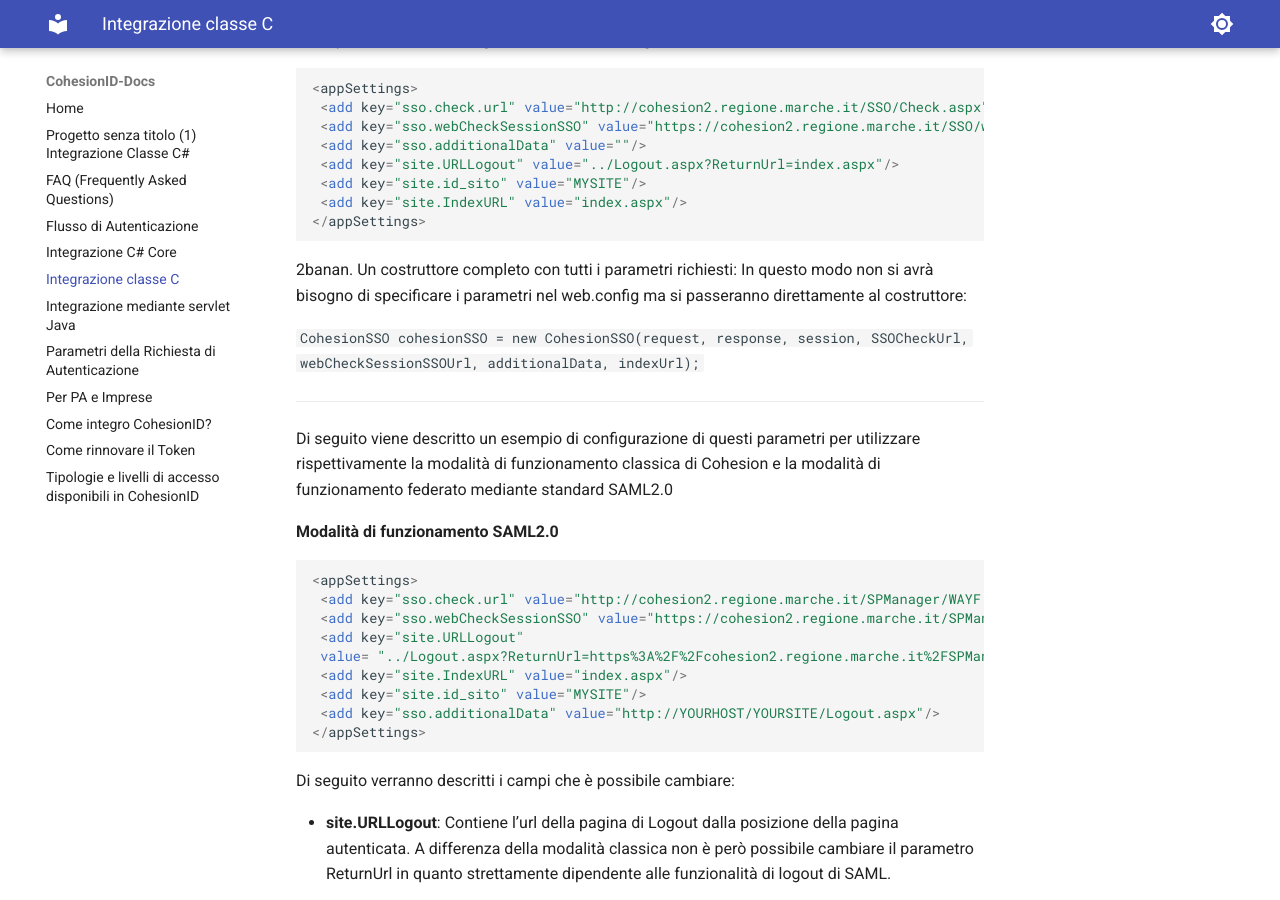
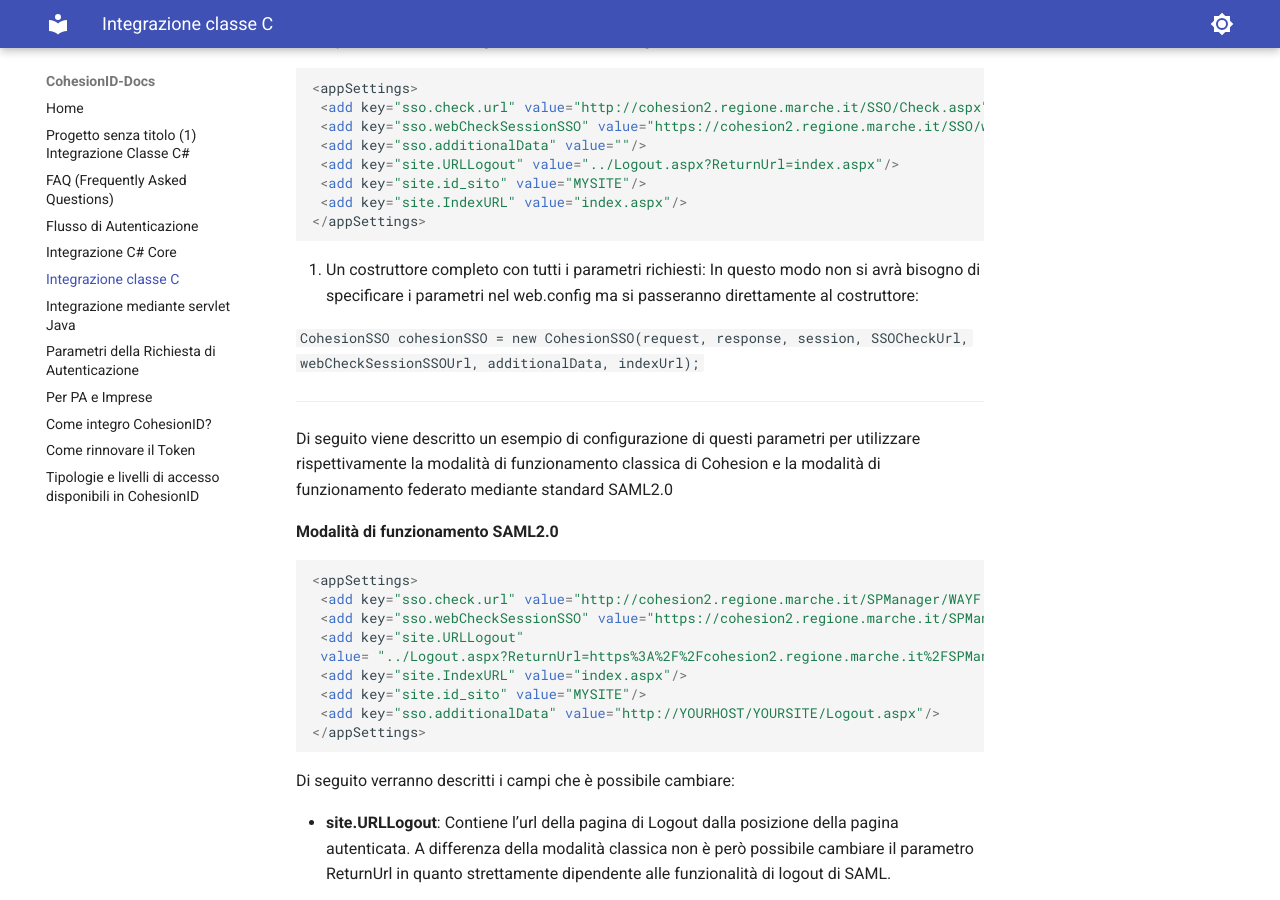
Before and after one commit to DarisCappelletti/CohesionID-Docs, an MkDocs documentation site: the page built from docs/Integrazione-Classe-C#.md, in a window 1280 px wide and 900 px high, scrolled down 1244 px. Built offline with MkDocs 1.6.1 and Material for MkDocs 9.7.7, drawn with Linux system fonts in a browser that asks for light colours.

Commit message:
Update wiki files

````diff
--- a/docs/Integrazione-Classe-C#.md
+++ b/docs/Integrazione-Classe-C#.md
@@ -42,8 +42,7 @@ Esempio di codice di configurazione in **web.config**:
  <add key="site.IndexURL" value="index.aspx"/>
 </appSettings>
 ```
-
- 2banan. Un costruttore completo con tutti i parametri richiesti:
+2. Un costruttore completo con tutti i parametri richiesti:
 In questo modo non si avrà bisogno di specificare i parametri nel web.config ma si passeranno direttamente al costruttore:
 
 `CohesionSSO cohesionSSO = new CohesionSSO(request, response, session,
````
Also changed, not shown: site/Integrazione-Classe-C#/index.html, 1 other file.
